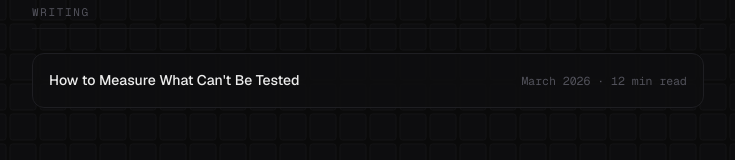
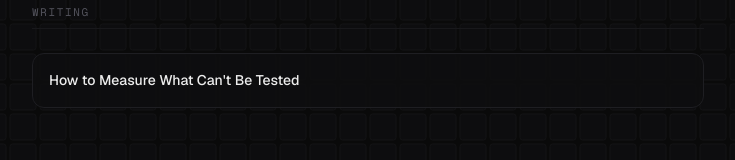
Before and after one commit to aritrobanerjee/aritrobanerjee.github.io, a React (Vite) app: page / in a window 1280 px wide. Shown: the part 288-448 px from the top of the page, without its empty margins (272-1007 px from the left). Built offline with nearby package versions, Linux system fonts and the light colour scheme.

Commit message:
style: remove date and read time metadata from writing card and essay header

```diff
--- a/src/components/WritingSection.tsx
+++ b/src/components/WritingSection.tsx
@@ -18,13 +18,10 @@ export const WritingSection: React.FC<WritingSectionProps> = ({ onSelectArticle
           onClick={() => onSelectArticle('causal-measurement')}
           className="group p-4 rounded-xl border border-[#1e1e22] hover:border-[#383840] bg-[#0e0e10]/80 hover:bg-[#121215] transition-all duration-200 cursor-pointer select-none"
         >
-          <div className="flex flex-col sm:flex-row sm:items-baseline justify-between gap-1">
+          <div className="flex items-center justify-between">
             <h3 className="text-[14px] font-medium text-[#ededed] group-hover:text-white transition-colors">
               How to Measure What Can't Be Tested
             </h3>
-            <span className="text-[11.5px] font-mono text-[#52525b] shrink-0">
-              March 2026 · 12 min read
-            </span>
           </div>
         </div>
       </div>
```
Also changed, not shown: src/content/essays/causal-measurement.md (+0 -1 lines).
